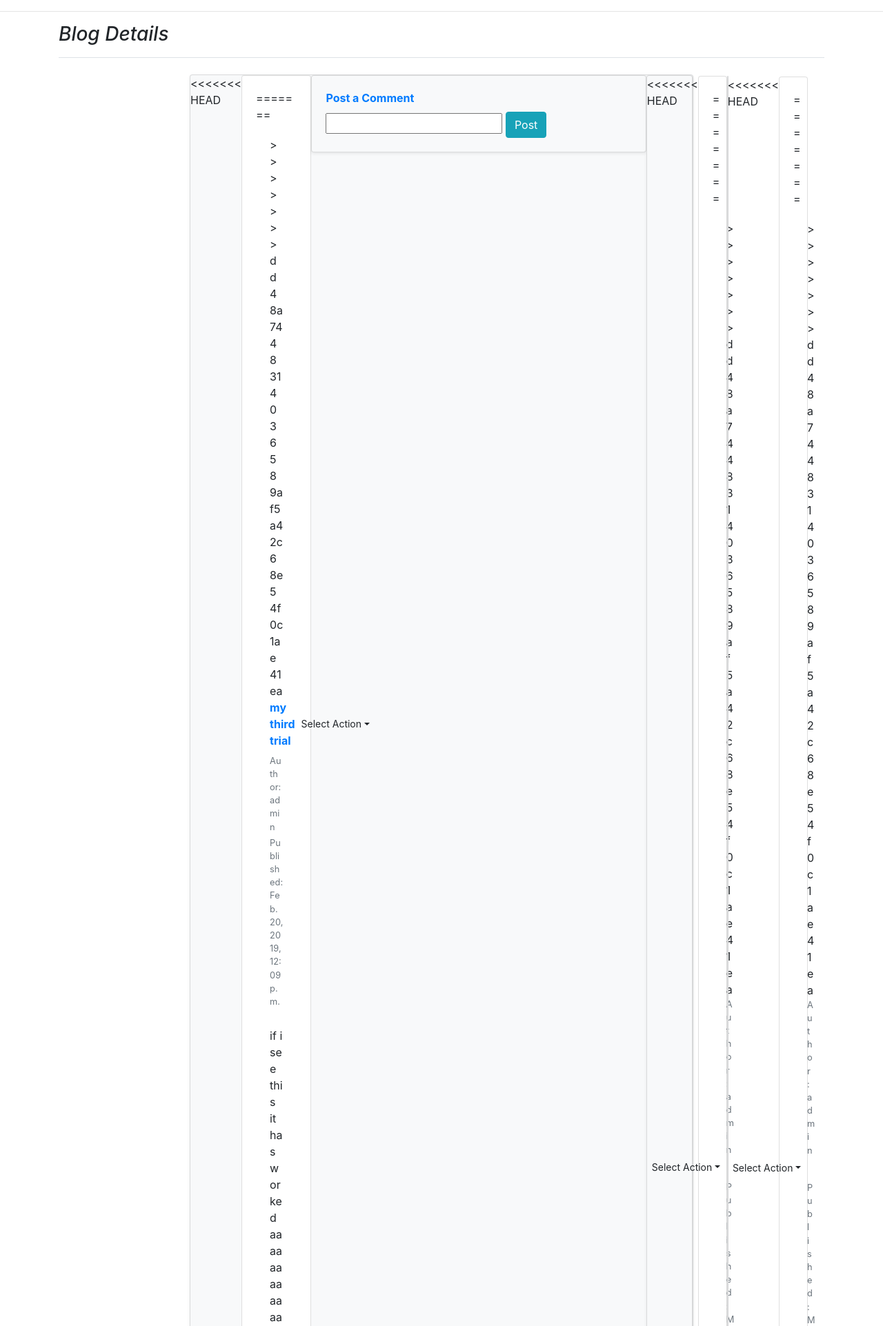
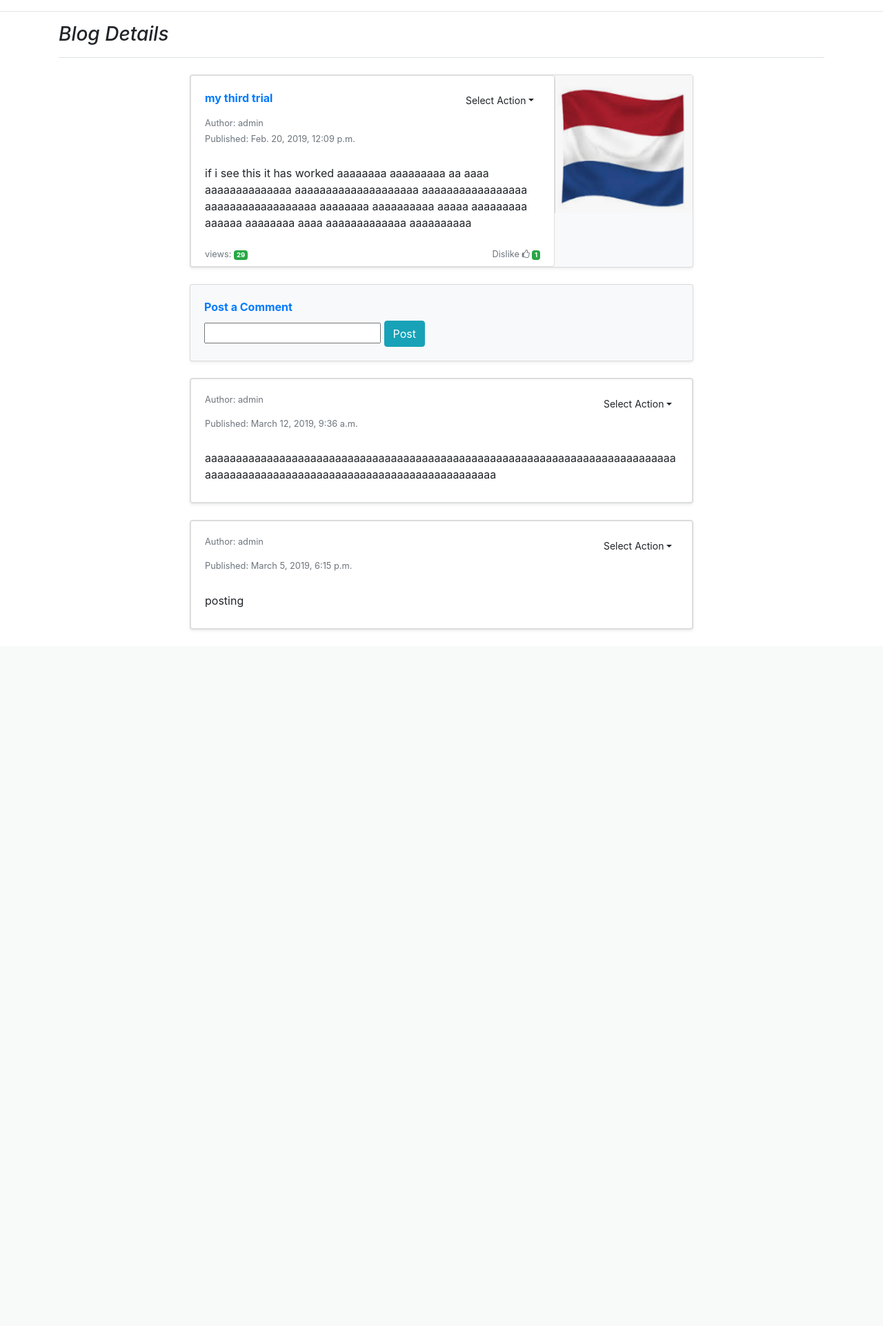
Before and after one commit to MartinLoef/fs-homeowners, a Django app: page /blogs/4/ in a window 1280 px wide. Shown: the part 56-1979 px from the top of the page at 69% size. After the commit the page ends 969 px from the top, so only its background shows below. Run offline with Django 3.2, Linux system fonts and the light colour scheme; a user stored in the database is signed in; data comes from the database, SQL or seed files in the repository; some libraries are stand-ins or nearby versions.

Commit message:
solved merging issue

```diff
--- a/blogs/templates/blogdetail.html
+++ b/blogs/templates/blogdetail.html
@@ -8,11 +8,7 @@
     <div class="row justify-content-center">
         <div class="col-md-8">
             <div class="card flex-md-row mb-4 shadow-sm h-md-250 bg-light">
-<<<<<<< HEAD
                 <div class="card-body card-text card d-flex flex-column less-padding-bottom">
-=======
-                <div class="card-body d-flex flex-column less-padding-bottom">
->>>>>>> dd48a7448314036589af5a42c68e54f0c1ae41ea
                     <strong class="d-flex justify-content-between mb-2 text-primary">{{blog.title}}
                     {% if user.is_authenticated and user == blog.author or user.is_superuser %}
                     <div class="btn-group">
@@ -56,11 +52,7 @@
             </div>
             {% for comment in comments %}
             <div class="card flex-md-row mb-4 shadow-sm h-md-250 bg-light">
-<<<<<<< HEAD
                 <div class="card-body card-text card d-flex flex-column less-padding-bottom">
-=======
-                <div class="card-body d-flex flex-column less-padding-bottom">
->>>>>>> dd48a7448314036589af5a42c68e54f0c1ae41ea
                     <div class="mb-1 text-muted small">Author: {{comment.authorid}}
                     {% if user.is_authenticated and user == blog.author or user.is_superuser %}
                     <div class="btn-group floatright">
--- a/blogs/templates/blogposts.html
+++ b/blogs/templates/blogposts.html
@@ -8,11 +8,7 @@
       {% for blog in blogs %}
       <div class="col-md-6">
          <div class="card flex-md-row mb-4 shadow-sm h-md-250 bg-light">
-<<<<<<< HEAD
             <div class="card-body card-text card d-flex flex-column less-padding-bottom">
-=======
-            <div class="card-body d-flex flex-column less-padding-bottom">
->>>>>>> dd48a7448314036589af5a42c68e54f0c1ae41ea
                 <strong class="d-inline-block mb-2 text-primary">{{blog.title}}</strong>
                 <div class="mb-1 text-muted small">{{blog.published_date}} By: {{blog.author}} </div>
                 <p class="card-text mb-auto">{{blog.content|truncatewords:12}}</p>
--- a/events/templates/eventdetail.html
+++ b/events/templates/eventdetail.html
@@ -37,11 +37,7 @@
 
       <div class="col-md-8">
          <div class="card flex-md-row mb-4 shadow-sm h-md-250 bg-light">
-<<<<<<< HEAD
             <div class="card-body card-text card d-flex flex-column less-padding-bottom">
-=======
-            <div class="card-body d-flex flex-column less-padding-bottom">
->>>>>>> dd48a7448314036589af5a42c68e54f0c1ae41ea
                 <strong class="d-flex justify-content-between mb-2 text-primary">{{event.title}}
                 {% if user.is_authenticated and user == post.author or user.is_superuser %}
                     <div class="btn-group">
--- a/events/templates/eventposts.html
+++ b/events/templates/eventposts.html
@@ -8,11 +8,7 @@
       {% for event in events %}
       <div class="col-md-6">
          <div class="card flex-md-row mb-4 shadow-sm h-md-250 bg-light">
-<<<<<<< HEAD
             <div class="card-body card-text card d-flex flex-column less-padding-bottom">
-=======
-            <div class="card-body d-flex flex-column less-padding-bottom">
->>>>>>> dd48a7448314036589af5a42c68e54f0c1ae41ea
                 <strong class="d-inline-block mb-2 text-primary">{{event.title}}</strong>
                 <div class="mb-1 text-muted small">{{event.scheduled_date_start}} By: {{event.author}} </div>
                 <p class="card-text mb-auto">{{event.details|truncatewords:12}}</p>
--- a/static/css/custom.css
+++ b/static/css/custom.css
@@ -46,7 +46,6 @@
 .custom-border{
     border-radius: 0 !important;
 
-<<<<<<< HEAD
 }
 
 .card-text {
@@ -55,6 +54,4 @@
 
 .card {
     max-width: 100%;
-=======
->>>>>>> dd48a7448314036589af5a42c68e54f0c1ae41ea
 }
```
